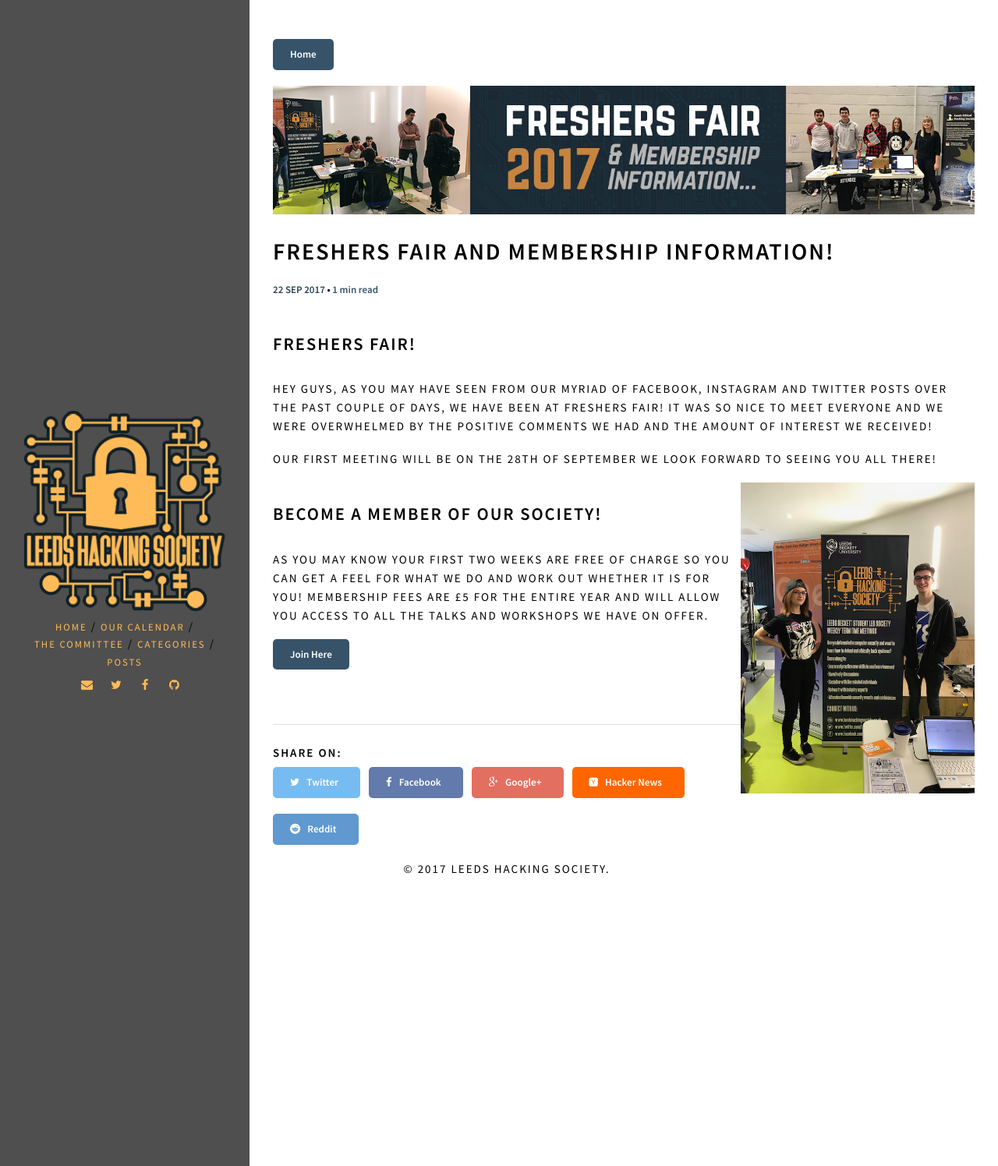
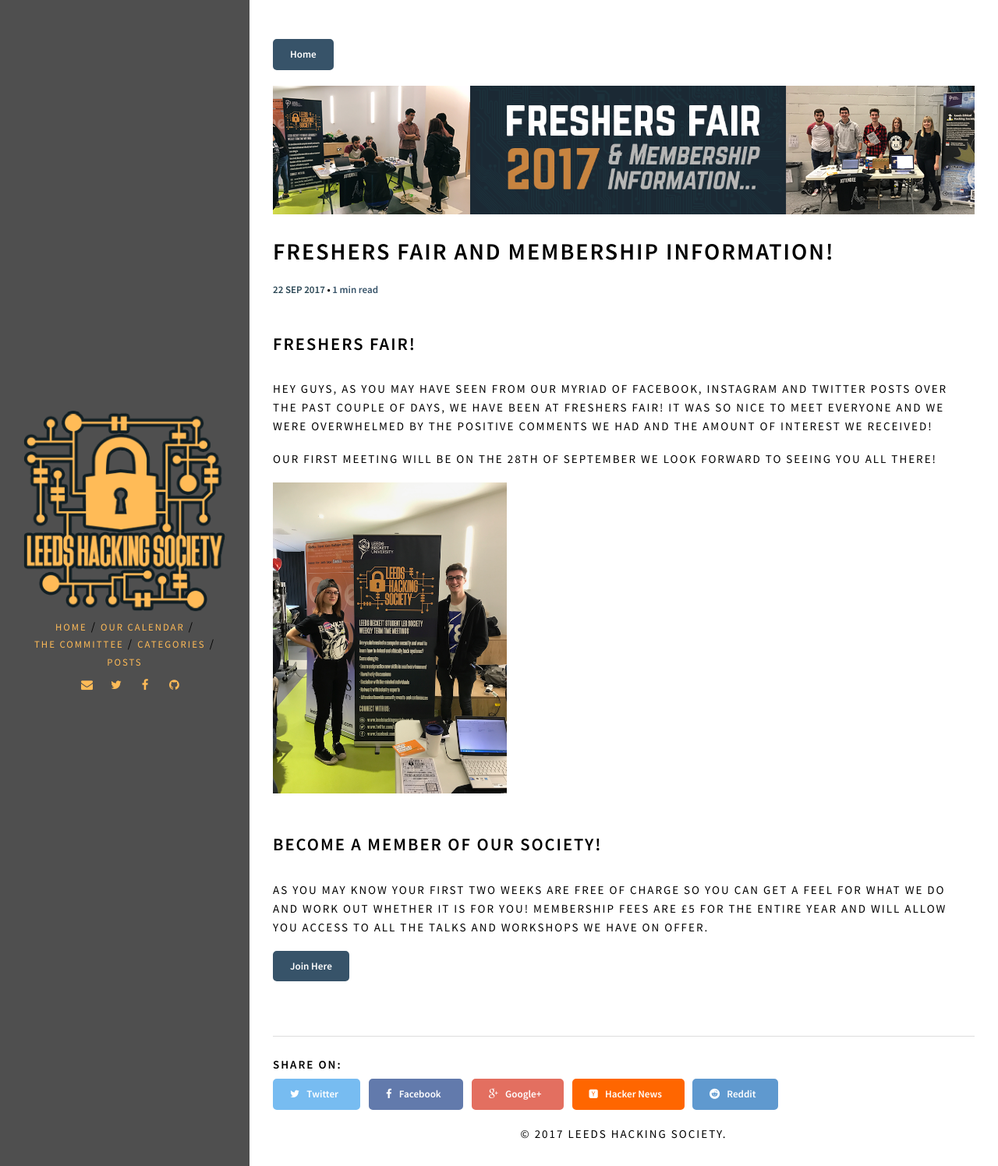
Before and after one commit to LeedsHackingSociety/LeedsHackingSociety.github.io, a Jekyll site: the page built from _posts/2017-09-22-freshers.md, in a window 1280 px wide. Shown: the whole page at 78% size. Built offline with Jekyll 4.4.1, drawn with Linux system fonts in a browser that asks for light colours.

Commit message:
freshers fair

```diff
--- a/_posts/2017-09-22-freshers.md
+++ b/_posts/2017-09-22-freshers.md
@@ -13,7 +13,7 @@
 
 Our first meeting will be on the 28th of September we look forward to seeing you all there!
 
-![New Banner](/img/photos/banner.png){:style="width: 300px; float: right; padding-bottom: 10%;"}
+![New Banner](/img/photos/banner.png){:style="width: 300px;"}
 
 ### Become a Member of Our Society!
 As you may know your first two weeks are free of charge so you can get a feel for what we do and work out whether it is for you!
```
